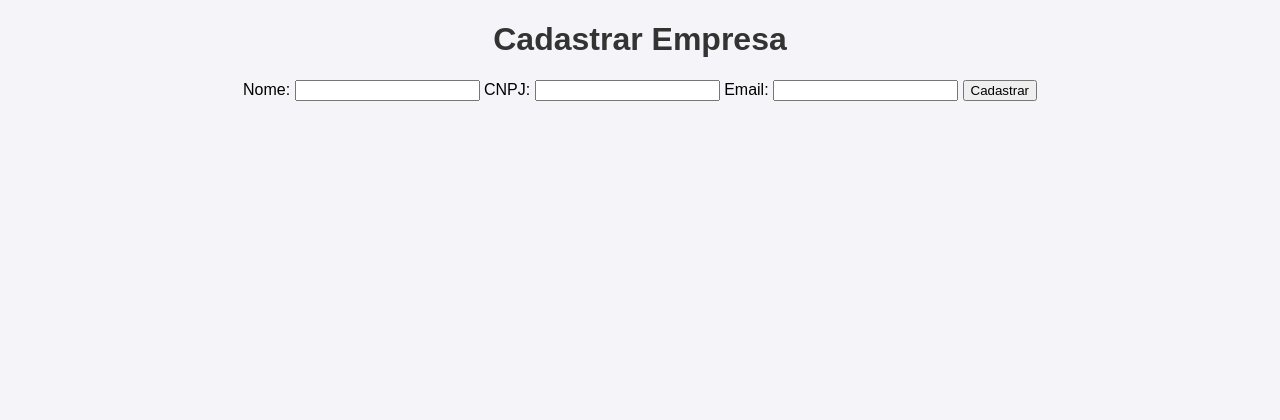
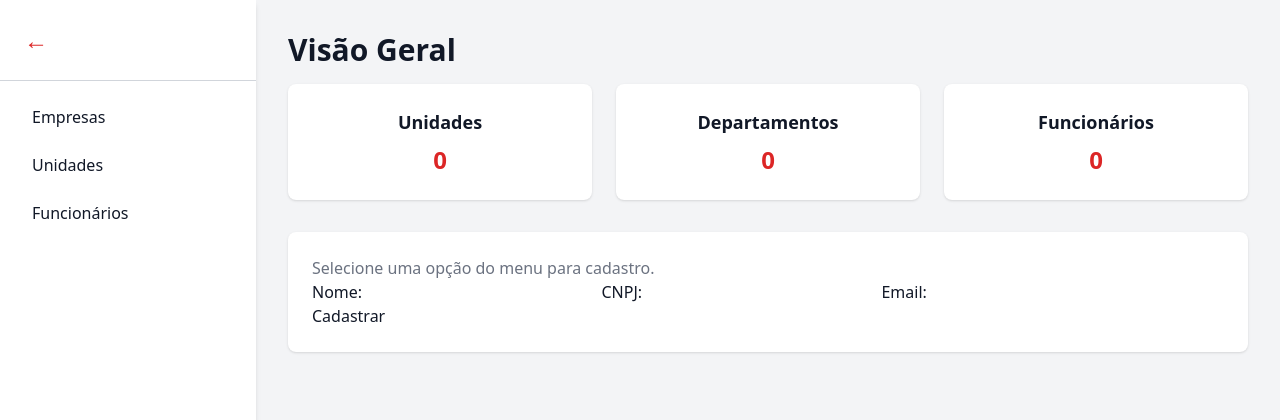
Before and after one commit to jdaavi/Estoque_Menu, a Flask app: template templates/rh/nova_empresa.html in a window 1280 px wide. Shown: the top 420 px of the page. Run offline with Flask 3, Linux system fonts and the light colour scheme; the template is opened without the code that fills it, so the values that code supplies are empty; parts of the project's set-up code (start-up, migrations or seed data) failed here and were passed over; some libraries are stand-ins or nearby versions.

Commit message:
modified:   templates/rh/empresas.html 	modified:   templates/rh/nova_empresa.html 	modified:   templates/rh/unidades.html

```diff
--- a/templates/rh/empresas.html
+++ b/templates/rh/empresas.html
@@ -9,7 +9,7 @@
 <body>
     <div class="container">
         <h1>Empresas Parceiras</h1>
-        <a href="{{ url_for('cadastrar_empresa') }}" class="btn">Cadastrar Nova Empresa</a>
+        <a href="{{ url_for('nova_empresa') }}" class="btn">Cadastrar Nova Empresa</a>
 
         <div class="empresa-container">
             {% for empresa in empresas %}
--- a/templates/rh/nova_empresa.html
+++ b/templates/rh/nova_empresa.html
@@ -1,15 +1,7 @@
-<!DOCTYPE html>
-<html lang="pt-br">
-<head>
-    <meta charset="UTF-8">
-    <meta name="viewport" content="width=device-width, initial-scale=1.0">
-    <title>Cadastrar Empresa</title>
-    <link rel="stylesheet" href="/static/css/rh/empresas.css">
-</head>
-<body>
-    <div class="container">
-        <h1>Cadastrar Empresa</h1>
-        <form action="{{ url_for('cadastrar_empresa') }}" method="POST">
+{% extends "rh/rh.html" %}
+
+{% block forms %}
+        <form action="{{ url_for('nova_empresa') }}" method="POST">
             <label for="nome">Nome:</label>
             <input type="text" id="nome" name="nome" required>
 
@@ -21,6 +13,4 @@
 
             <button type="submit">Cadastrar</button>
         </form>
-    </div>
-</body>
-</html>
+ {% endblock %}
--- a/templates/rh/unidades.html
+++ b/templates/rh/unidades.html
@@ -1,4 +1,5 @@
-{% extendes rh/rh.html %}
+{% extends rh/rh.html %}
+
 {% block forms %}
 <h3 class="text-xl font-bold mb-4 text-gray-900">Cadastro de Unidades</h3>
 <form id="unidade-form" class="space-y-4">
```
